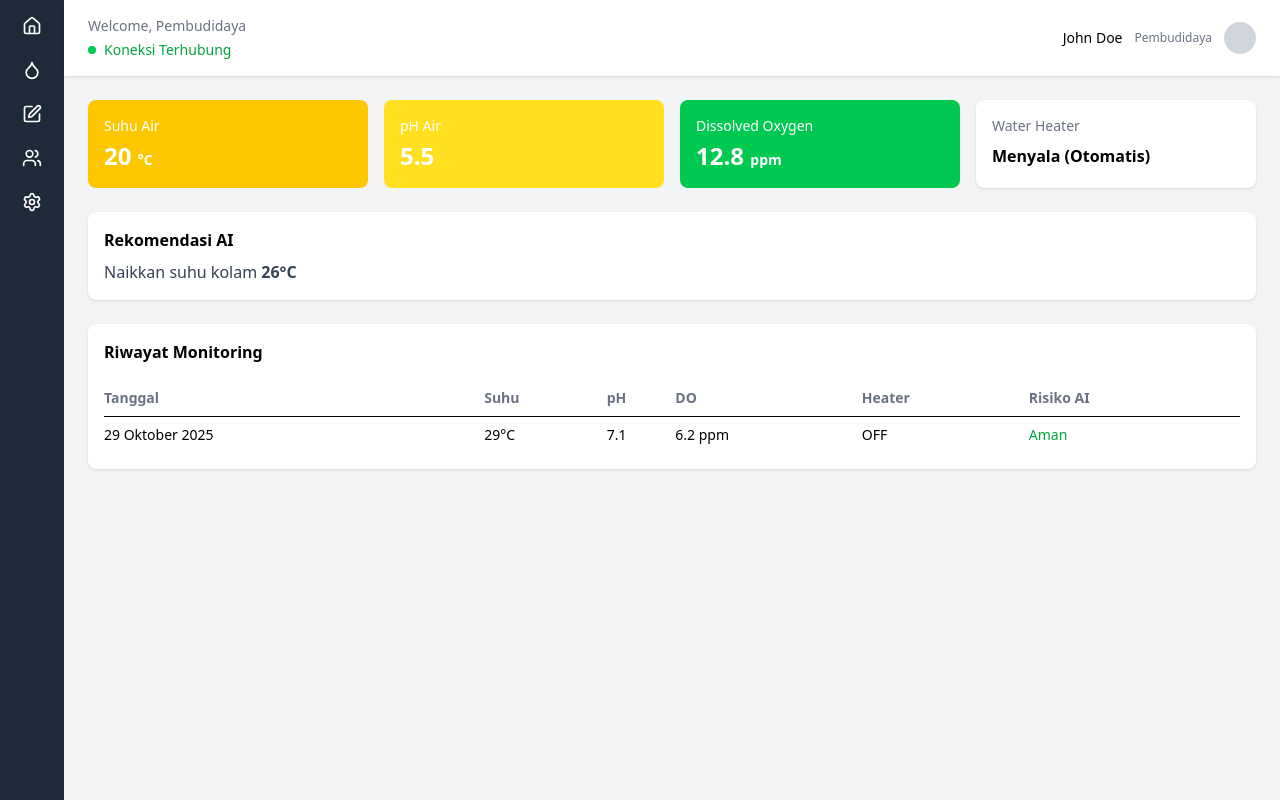
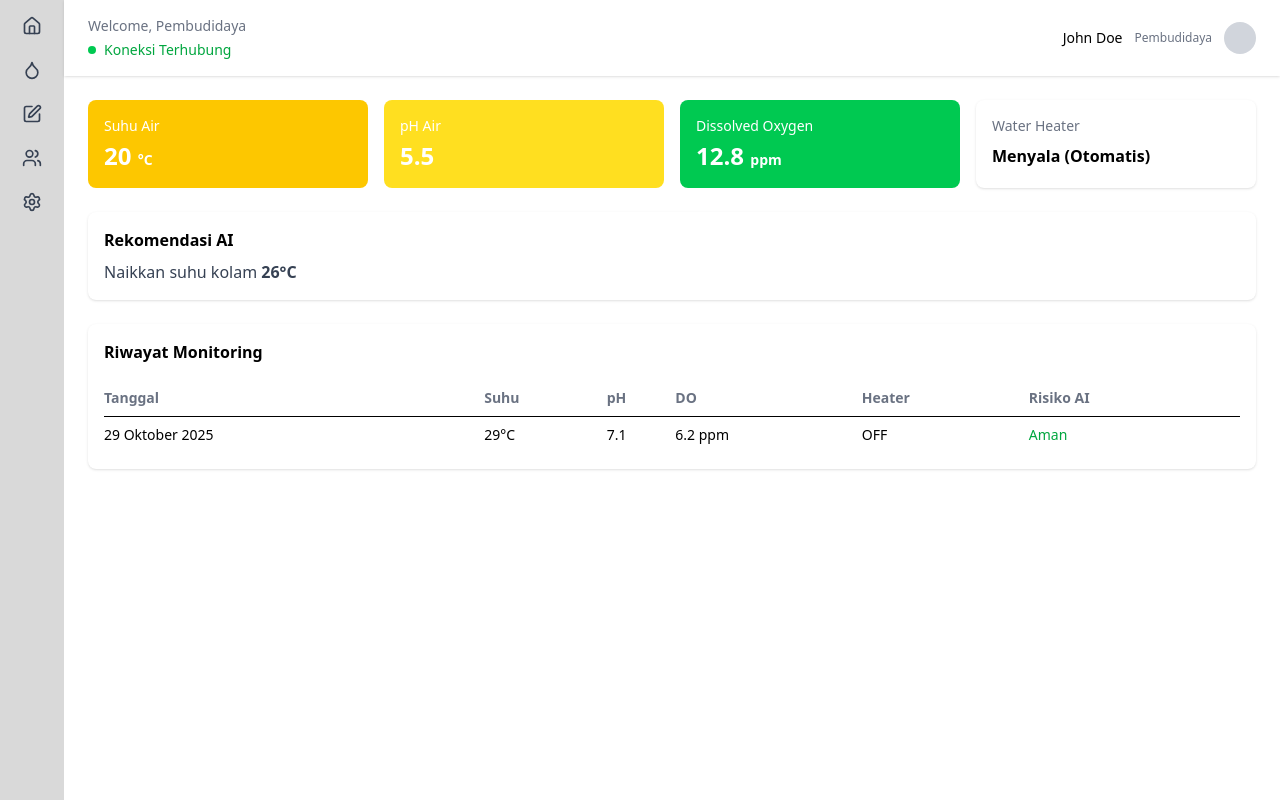
Before and after one commit to ChristentaTP/SMIKOLE, a React (Vite) app: page /dashboard in a window 1280 px wide. Built offline with nearby package versions, Linux system fonts and the light colour scheme.

Commit message:
perbaikan warna

```diff
--- a/src/app/layout/MainLayout.jsx
+++ b/src/app/layout/MainLayout.jsx
@@ -3,7 +3,7 @@ import Header from "./Header"
 
 export default function MainLayout({ children }) {
   return (
-    <div className="min-h-screen bg-gray-100 flex flex-col md:flex-row">
+    <div className="min-h-screen bg-white flex flex-col md:flex-row">
 
       {/* Sidebar desktop */}
       <Sidebar />
--- a/src/app/layout/Sidebar.jsx
+++ b/src/app/layout/Sidebar.jsx
@@ -10,7 +10,7 @@ export default function Sidebar() {
   return (
     <>
       {/* DESKTOP SIDEBAR */}
-      <aside className="hidden md:flex w-16 bg-gray-800 text-white flex-col items-center py-4 gap-6">
+      <aside className="hidden md:flex w-16 bg-[#D9D9D9] text-gray-700 flex-col items-center py-4 gap-6">
         <Home size={20} />
         <Droplet size={20} />
         <Edit size={20} />
@@ -19,7 +19,7 @@ export default function Sidebar() {
       </aside>
 
       {/* MOBILE BOTTOM NAV */}
-      <nav className="md:hidden fixed bottom-0 left-0 right-0 bg-white border-t flex justify-around py-2">
+      <nav className="md:hidden fixed bottom-0 left-0 right-0 bg-[#D9D9D9] text-gray-700 border-t border-gray-300 flex justify-around py-2">
         <Home size={22} />
         <Droplet size={22} />
         <Edit size={22} />
```
